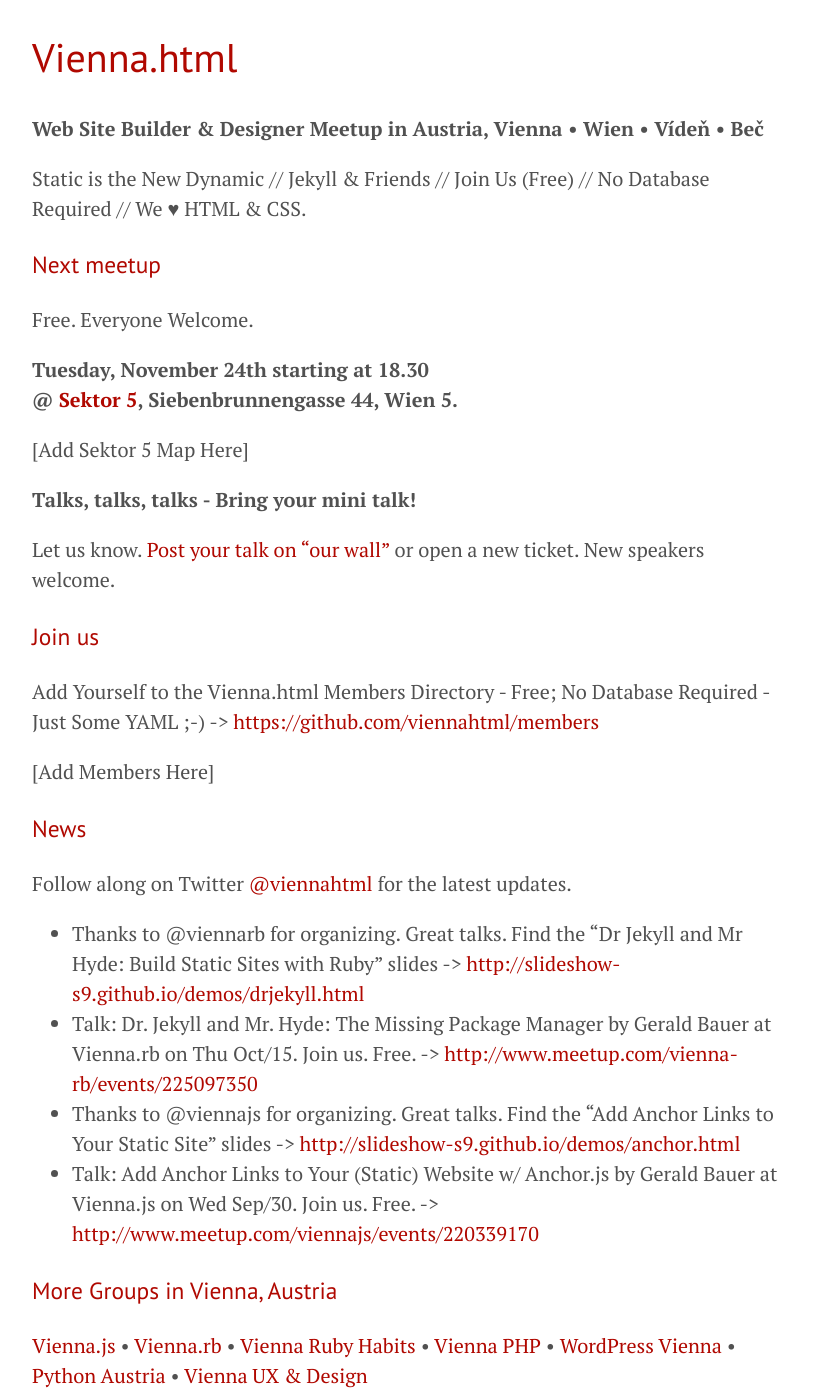
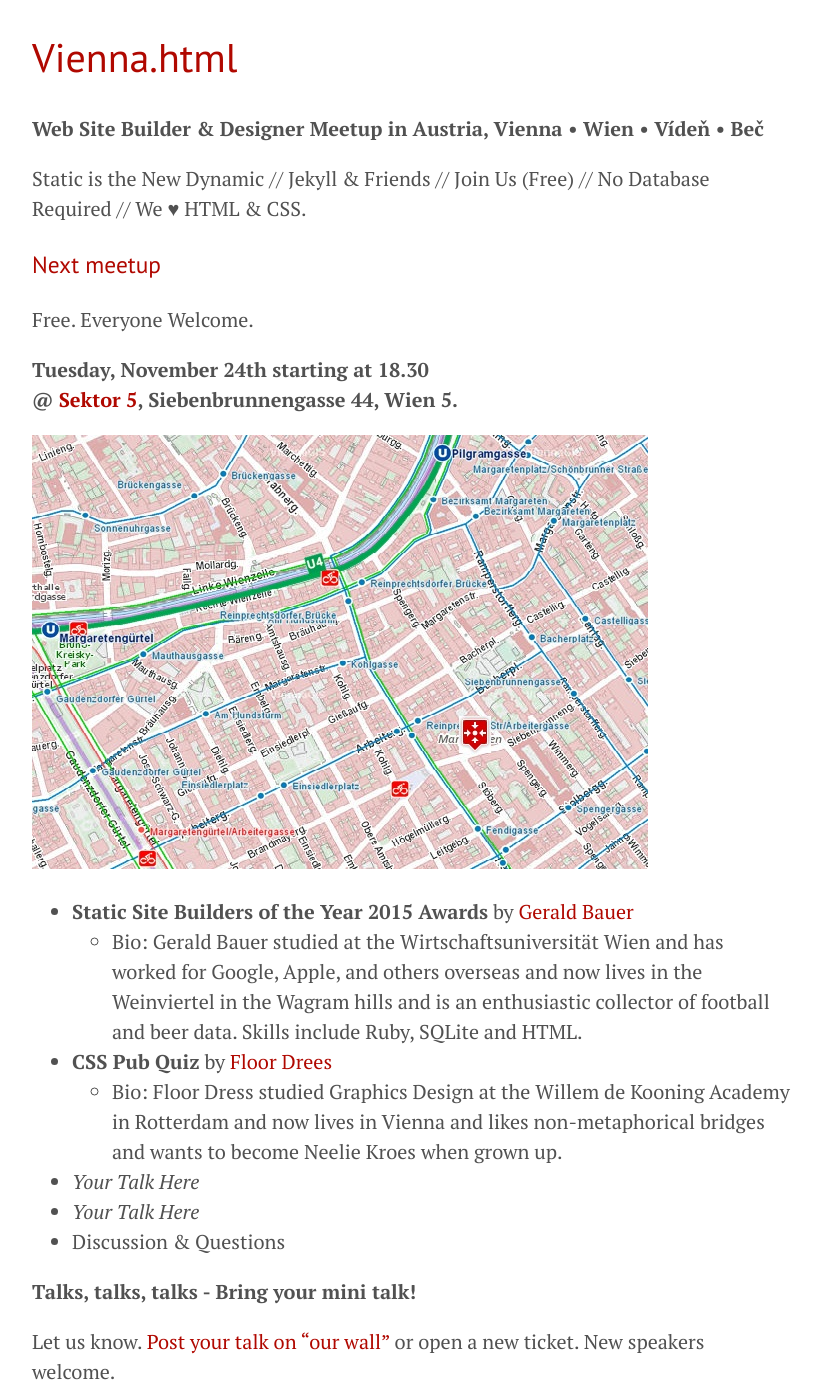
Before and after one commit to goodbyeaustria/archive, a Jekyll site: the page built from index.md, in a window 1280 px wide and 1400 px high. Shown: the whole window, without its empty margins (228-1049 px from the left). Built offline with Jekyll 4.4.1, drawn with Linux system fonts in a browser that asks for light colours.

Commit message:
add talks

```diff
--- a/index.md
+++ b/index.md
@@ -16,8 +16,16 @@
 **Tuesday, November 24th starting at 18.30**
 **@ [Sektor 5](http://www.sektor5.at), Siebenbrunnengasse 44, Wien 5.**
 
-[Add Sektor 5 Map Here]
 
+![](i/sektor5map.jpg)
+
+- **Static Site Builders of the Year 2015 Awards** by [Gerald Bauer](https://github.com/geraldb)
+    - Bio: Gerald Bauer studied at the Wirtschaftsuniversität Wien and has worked for Google, Apple, and others overseas and now lives in the Weinviertel in the Wagram hills and is an enthusiastic collector of football and beer data. Skills include Ruby, SQLite and HTML.
+- **CSS Pub Quiz** by [Floor Drees](https://twitter.com/floordrees)
+    - Bio: Floor Dress studied Graphics Design at the Willem de Kooning Academy in Rotterdam and now lives in Vienna and likes non-metaphorical bridges and wants to become Neelie Kroes when grown up.
+- _Your Talk Here_
+- _Your Talk Here_
+- Discussion & Questions
 
 **Talks, talks, talks - Bring your mini talk!**
 
```
